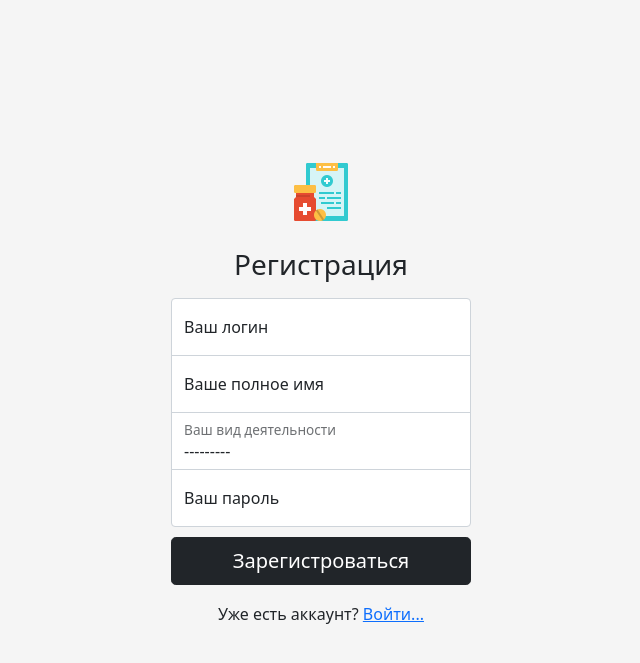
After one commit to daAnis/doc-s-workspace, a Django app: page /register/ in a window 1280 px wide. The commit adds this page. Shown: the top 663 px of the page, without its empty margins (319-959 px from the left). Run offline with Django 3.2, Linux system fonts and the light colour scheme; some libraries are stand-ins or nearby versions.

Commit message:
Auth changes

```diff
--- a/DocWorkspace/DocWorkspace/settings.py
+++ b/DocWorkspace/DocWorkspace/settings.py
@@ -46,7 +46,10 @@ INSTALLED_APPS = [
     'ckeditor',
     'widget_tweaks',
     'django_extensions',
+    'crispy_forms',
 ]
+
+CRISPY_TEMPLATE_PACK = 'bootstrap4'
 
 MIDDLEWARE = [
     'django.middleware.security.SecurityMiddleware',
@@ -111,6 +114,8 @@ AUTH_PASSWORD_VALIDATORS = [
 ]
 
 AUTH_USER_MODEL = 'authapp.User'
+LOGIN_REDIRECT_URL = 'index'
+LOGOUT_REDIRECT_URL = 'login'
 
 # Internationalization
 # https://docs.djangoproject.com/en/3.1/topics/i18n/
--- a/DocWorkspace/authapp/admin.py
+++ b/DocWorkspace/authapp/admin.py
@@ -1,7 +1,7 @@
 from django.contrib import admin
 from django.contrib.auth.admin import UserAdmin as BaseUserAdmin
 
-from .models import User
+from .models import User, UserKind
 from .forms import UserCreationForm, UserChangeForm
 
 
@@ -30,4 +30,5 @@ class UserAdmin(BaseUserAdmin):
     filter_horizontal = ()
 
 
+admin.site.register(UserKind)
 admin.site.register(User, UserAdmin)
--- a/DocWorkspace/authapp/forms.py
+++ b/DocWorkspace/authapp/forms.py
@@ -1,4 +1,5 @@
 from django import forms
+from django.urls import reverse
 from django.contrib.auth.models import Group
 from django.contrib.auth.forms import ReadOnlyPasswordHashField
 
@@ -43,7 +44,8 @@ class UserCreationForm(forms.ModelForm):
 
 
 class UserChangeForm(forms.ModelForm):
-    password = ReadOnlyPasswordHashField()
+    password = ReadOnlyPasswordHashField(label=("Пароль"),
+        help_text=(f"<a href=\'/password_change/\'>Изменить пароль...</a>"))
 
     class Meta:
         model = User
--- a/DocWorkspace/authapp/models.py
+++ b/DocWorkspace/authapp/models.py
@@ -12,11 +12,18 @@ class UserKind(models.Model):
     )
     kind = models.CharField('Вид деятельности', max_length=1, choices=USER_KINDS)
 
+    class Meta:
+        verbose_name = 'Вид деятельности'
+        verbose_name_plural = 'Виды деятельности'
+
+    def __str__(self):
+        return self.get_kind_display()
+
 
 class User(AbstractBaseUser, PermissionsMixin):
     username = models.CharField('Логин', max_length=30, unique=True)
     full_name = models.CharField('ФИО', max_length=100)
-    kind = models.ForeignKey(UserKind, on_delete=models.CASCADE, null=True)
+    kind = models.ForeignKey(UserKind, verbose_name='Вид деятельности', on_delete=models.CASCADE, null=True)
     is_staff = models.BooleanField(default=False)
     is_active = models.BooleanField(default=True)
 
--- a/DocWorkspace/authapp/urls.py
+++ b/DocWorkspace/authapp/urls.py
@@ -1,7 +1,14 @@
 from django.urls import path
+from django.contrib.auth import views as auth_views
 
 from . import views
+from .views import RegistrationView
 
 urlpatterns = [
-
+    path('', views.index, name='index'),
+    path('register/', RegistrationView.as_view(), name='register'),
+    path('accounts/login/', auth_views.LoginView.as_view(), name='login'),
+    path('accounts/logout/', auth_views.LogoutView.as_view(), name='logout'),
+    path('password_change/', auth_views.PasswordChangeView.as_view(), name='password_change'),
+    path('password_change/done/', auth_views.PasswordChangeDoneView.as_view(), name='password_change_done'),
 ]
--- a/DocWorkspace/authapp/views.py
+++ b/DocWorkspace/authapp/views.py
@@ -27,17 +27,14 @@ class RegistrationView(CreateView):
         success_url = reverse('login')
         if next_url:
             success_url += '?next={}'.format(next_url)
-
         return success_url
 
 
-class ProfileView(UpdateView):
-    model = User
-    fields = ['name', 'phone', 'date_of_birth', 'picture']
-    template_name = 'registration/profile.html'
-
-    def get_success_url(self):
-        return reverse('index')
-
-    def get_object(self):
-        return self.request.user
+def index(request):
+    if request.user.is_superuser:
+        return redirect('admin/')
+    if request.user.is_staff:
+        return redirect('admin/')
+    if request.user.kind.kind == 'D':
+        return redirect('wards')
+    return redirect('index')
--- a/DocWorkspace/mypatients/models.py
+++ b/DocWorkspace/mypatients/models.py
@@ -6,7 +6,7 @@ from django.utils import timezone
 from phonenumber_field.modelfields import PhoneNumberField
 from ckeditor.fields import RichTextField
 
-from authapp.models import User
+from django.conf import settings
 
 from .defaults import CLINACAL_RECORD_DEFAULTS, DIARIES_DEFAULTS
 
@@ -40,7 +40,7 @@ class Notification(models.Model):
     value = models.TextField("Уведомление")
     url = models.URLField("Ссылка")
     date_time = models.DateTimeField("Время", auto_now_add=True)
-    doctor = models.ForeignKey(User, verbose_name="Врач", on_delete=models.CASCADE)
+    doctor = models.ForeignKey(settings.AUTH_USER_MODEL, verbose_name="Врач", on_delete=models.CASCADE)
 
     class Meta:
         verbose_name = "Уведомление"
@@ -77,7 +77,7 @@ class ClinicalRecord(models.Model):
     )
     ward = models.PositiveSmallIntegerField("Номер палаты")
     diagnosis = models.TextField("Краткий диагноз")
-    doctor = models.ForeignKey(User, verbose_name="Врач", on_delete=models.DO_NOTHING)
+    doctor = models.ForeignKey(settings.AUTH_USER_MODEL, verbose_name="Врач", on_delete=models.DO_NOTHING)
     date_time = models.DateTimeField("Время поступления", auto_now_add=True)
     complaint = RichTextField("Жалобы при поступлении", blank=True, null=True)
     anamnesis = RichTextField("Anamnesis morbi", blank=True, null=True)
--- a/DocWorkspace/mypatients/views.py
+++ b/DocWorkspace/mypatients/views.py
@@ -3,6 +3,7 @@ from django.http import JsonResponse, HttpResponseRedirect, FileResponse
 from django.template.loader import render_to_string
 from django.urls import reverse
 from django.core.files.base import ContentFile
+from django.contrib.auth.decorators import login_required
 
 from docx import Document
 from htmldocx import HtmlToDocx
@@ -29,7 +30,7 @@ from .forms import (
     PatientForm,
 )
 
-
+@login_required
 def wards(request):
     records = ClinicalRecord.objects.all()
     wards = set()
--- a/DocWorkspace/requirements.txt
+++ b/DocWorkspace/requirements.txt
@@ -2,6 +2,7 @@ asgiref==3.3.1
 beautifulsoup4==4.9.3
 Django==3.1.7
 django-ckeditor==6.0.0
+django-crispy-forms==1.12.0
 django-extensions==3.1.3
 django-js-asset==1.2.2
 django-phonenumber-field==5.1.0
--- a/DocWorkspace/templates/mypatients/_layout.html
+++ b/DocWorkspace/templates/mypatients/_layout.html
@@ -8,7 +8,7 @@
     <meta charset="utf-8">
     <meta name="viewport" content="width=device-width, initial-scale=1">
     <link type="image/x-icon" rel="shortcut icon" href="{% static 'img/favicon.ico' %}" />
-    <title>{% block title %}{% endblock %} - Рабочее место врача</title>
+    <title>{% block title %}{% endblock %} - Рабочее место медицинского работника</title>
 
 
     <link href="https://cdn.jsdelivr.net/npm/bootstrap@5.0.0-beta3/dist/css/bootstrap.min.css" rel="stylesheet"
@@ -44,10 +44,10 @@
     <nav class="py-2 bg-dark text-white">
         <div class="container d-flex flex-wrap">
             <ul class="nav me-auto">
-                <li class="nav-item"><strong class="navbar-brand d-flex align-items-center">Воронцова Антонина Петровна</strong></li>
+                <li class="nav-item"><strong class="navbar-brand d-flex align-items-center">{{ user.full_name }}</strong></li>
             </ul>
             <ul class="nav">
-                <li class="nav-item"><a href="index.html" class="nav-link text-white px-2">Выйти</a></li>
+                <li class="nav-item"><a href="{% url 'logout' %}" class="nav-link text-white px-2">Выйти</a></li>
             </ul>
         </div>
     </nav>
--- /dev/null
+++ b/DocWorkspace/templates/registration/auth_base.html
@@ -0,0 +1,72 @@
+{% extends 'mypatients/_layout.html' %}
+{% load static %}
+
+{% block title %}Мои пациенты{% endblock %}
+{% block style %}
+        html,
+        body {
+            height: 100%;
+        }
+
+        body {
+            display: flex;
+            align-items: center;
+            padding-top: 40px;
+            padding-bottom: 40px;
+            background-color: #f5f5f5;
+            text-align: center !important;
+        }
+
+        .form-signin {
+            width: 100%;
+            max-width: 330px;
+            padding: 15px;
+            margin: auto;
+        }
+
+        .form-signin .checkbox {
+            font-weight: 400;
+        }
+
+        .form-signin .form-floating:focus-within {
+            z-index: 2;
+        }
+
+        .form-signin input[type="text"] {
+            margin-bottom: -1px;
+            border-bottom-right-radius: 0;
+            border-bottom-left-radius: 0;
+        }
+
+        .mid-input {
+            margin-bottom: -1px;
+            border-radius: 0;
+        }
+
+        .form-signin input[type="password"] {
+            margin-bottom: 10px;
+            border-top-left-radius: 0;
+            border-top-right-radius: 0;
+        }
+
+        .bd-placeholder-img {
+            font-size: 1.125rem;
+            text-anchor: middle;
+            -webkit-user-select: none;
+            -moz-user-select: none;
+            user-select: none;
+        }
+
+        @media (min-width: 768px) {
+            .bd-placeholder-img-lg {
+                font-size: 3.5rem;
+            }
+        }
+{% endblock style %}
+{% block navbars %}{% endblock %}
+{% block content %}
+<main class="form-signin">
+    <img class="mb-4" src="{% static 'img/favicon.ico' %}" alt="" width="64" height="64">
+    {% block form %}{% endblock %}
+</main>
+{% endblock content %}
--- /dev/null
+++ b/DocWorkspace/templates/registration/password_change_done.html
@@ -0,0 +1,5 @@
+{% extends "registration/auth_base.html" %}
+
+{% block form %}
+<h1 class="h3 mb-3 fw-normal">Ваш пароль был успешно изменен</h1>
+{% endblock form %}
--- /dev/null
+++ b/DocWorkspace/templates/registration/register.html
@@ -0,0 +1,28 @@
+{% extends "registration/auth_base.html" %}
+{% load widget_tweaks %}
+
+{% block form %}
+<h1 class="h3 mb-3 fw-normal">Регистрация</h1>
+<form method="post" enctype="multipart/form-data">
+    {% csrf_token %}
+    <div class="form-floating">
+        {% render_field form.username class="form-control" id="floatingInput" placeholder="Логин"  %}
+        <label for="floatingInput">Ваш логин</label>
+    </div>
+    <div class="form-floating">
+        {% render_field form.full_name class="form-control mid-input" id="floatingInput" placeholder="ФИО"  %}
+        <label for="floatingInput">Ваше полное имя</label>
+    </div>
+    <div class="form-floating">
+        {% render_field form.kind class="form-control mid-input" id="floatingInput" placeholder="Деятельность"  %}
+        <label for="floatingInput">Ваш вид деятельности</label>
+    </div>
+    <div class="form-floating">
+        {% render_field form.password class="form-control" id="floatingInput" placeholder="Пароль"  %}
+        <label for="floatingPassword">Ваш пароль</label>
+    </div>
+    <input type="hidden" name="next" value="{{ next }}">
+    <button type="submit" class="w-100 btn btn-lg btn-dark">Зарегистроваться</button>
+</form>
+<h6 class="h6 mb-3 fw-normal" style="margin-top: 20px;">Уже есть аккаунт? <a href="{% url "login" %}?next={{ next }}">Войти...</a></h6>
+{% endblock form %}
```
Also changed, not shown: DocWorkspace/templates/registration/login.html (added, +22 -0 lines), DocWorkspace/templates/registration/password_change_form.html (added, +18 -0 lines).
